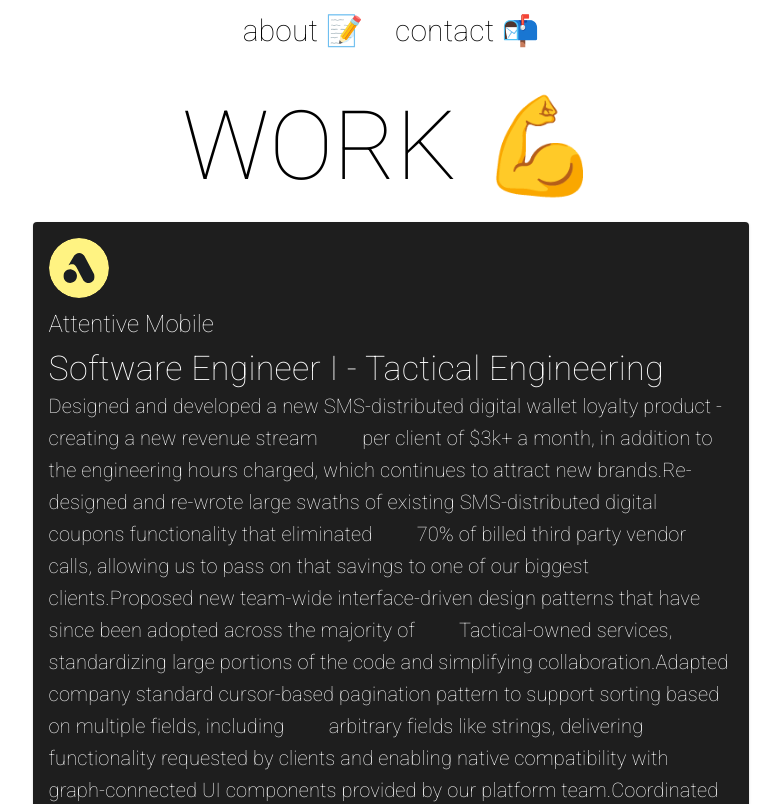
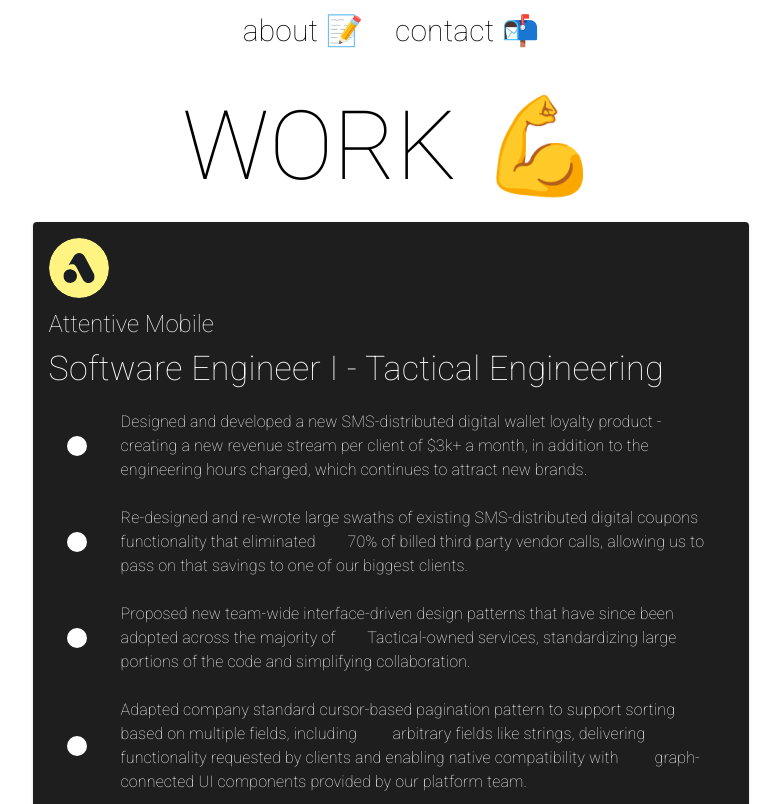
Before and after one commit to averyfairbanks/personal-site-v4, a React (Create React App) app: page /work in a window 1280 px wide. Shown: the top 804 px of the page, without its empty margins (249-1030 px from the left). Built offline with nearby package versions, Linux system fonts and the light colour scheme.

Commit message:
update workcard

```diff
--- a/package.json
+++ b/package.json
@@ -5,6 +5,7 @@
   "dependencies": {
     "@emotion/react": "^11.7.1",
     "@emotion/styled": "^11.6.0",
+    "@mui/icons-material": "^6.1.4",
     "@mui/material": "^5.3.1",
     "@testing-library/jest-dom": "^5.16.1",
     "@testing-library/react": "^12.1.2",
--- a/src/components/WorkCard.tsx
+++ b/src/components/WorkCard.tsx
@@ -4,8 +4,14 @@
   CardActionArea,
   CardContent,
   Divider,
+  Icon,
+  List,
+  ListItem,
+  ListItemIcon,
+  ListItemText,
   Typography,
 } from "@mui/material";
+import Brightness1Icon from '@mui/icons-material/Brightness1';
 import { Job } from "../resources/content";
 import "../styles/WorkCard.css";
 
@@ -25,7 +31,16 @@
               {job.company}
             </Typography>
             <Typography variant="h4">{job.title}</Typography>
-            <Typography variant="h6">{job.description}</Typography>
+            <List>
+              {job.description?.map((bulletText: string, ind: number) => (
+                <ListItem key={ind}>
+                  <ListItemIcon>
+                    <Brightness1Icon />
+                  </ListItemIcon>
+                  <ListItemText>{bulletText}</ListItemText>
+                </ListItem>
+              ))}
+            </List>
           </CardContent>
         </CardActionArea>
       </Card>
--- a/src/resources/content.tsx
+++ b/src/resources/content.tsx
@@ -8,14 +8,12 @@
     contact: "CONTACT 📬",
   },
   bodies: {
-    about:
-      `One of those weirdos that actually likes their job.\
+    about: `One of those weirdos that actually likes their job.\
 
       Proficient in many languages, frameworks, and libraries including  the usual suspects: Java with SpringBoot, TypeScript React, and numerous flavors of SQL. \
 
       An avid climber 🧗, runner 🏃, and hiker 🥾 when I can spare the time.`,
-    contact:
-      `If you want to reach me, my personal email is:
+    contact: `If you want to reach me, my personal email is:
 
       avery [at] averyf [dot] dev`,
   },
@@ -34,11 +32,10 @@
     company: "Attentive Mobile",
     title: "Software Engineer I - Tactical Engineering",
     description: [
-      `Designed and developed a new SMS-distributed digital wallet loyalty product - creating a new revenue stream \
-        per client of $3k+ a month, in addition to the engineering hours charged, which continues to attract new brands.`,
-      `Re-designed and re-wrote large swaths of existing SMS-distributed digital coupons functionality that eliminated \
-        70% of billed third party vendor calls, allowing us to pass on that savings to one of our biggest clients.`,
-      `Proposed new team-wide interface-driven design patterns that have since been adopted across the majority of \
+      `Designed and developed a new SMS-distributed digital wallet loyalty product - creating a new revenue stream per\ client of $3k+ a month, in addition to the engineering hours charged, which continues to attract new brands.`,
+      `Re-designed and re-wrote large swaths of existing SMS-distributed digital coupons functionality that eliminated\
+       \ 70% of billed third party vendor calls, allowing us to pass on that savings to one of our biggest clients.`,
+      `Proposed new team-wide interface-driven design patterns that have since been adopted across the majority of\
         Tactical-owned services, standardizing large portions of the code and simplifying collaboration.`,
       `Adapted company standard cursor-based pagination pattern to support sorting based on multiple fields, including \
         arbitrary fields like strings, delivering functionality requested by clients and enabling native compatibility with \
```
Also changed, not shown: 1 other file (tests, documents, lock files or other folders).
